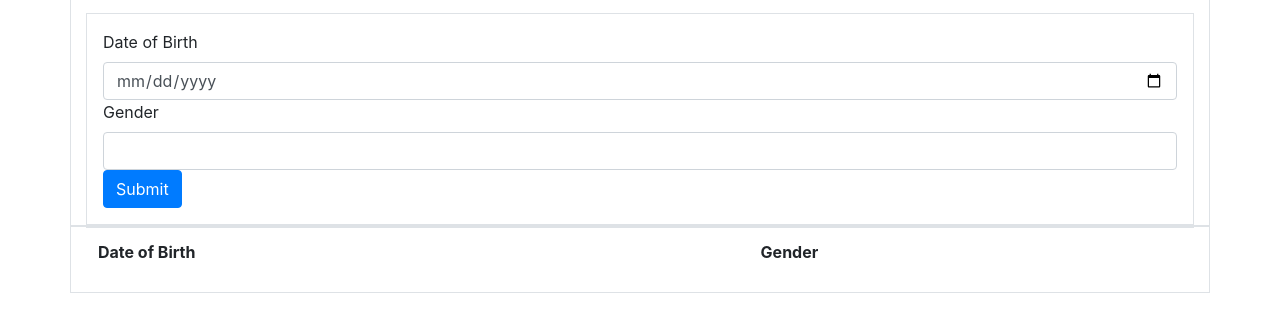
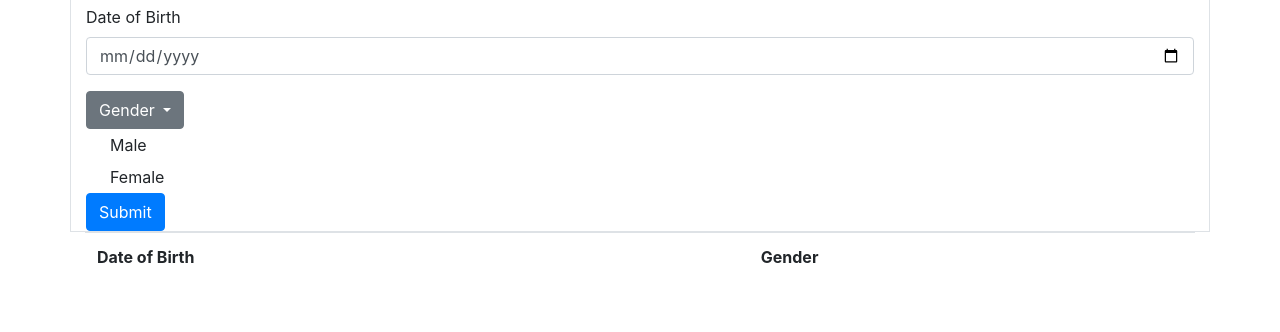
Before and after one commit to Mukenia-Mark/Web-App, a plain HTML site: page index.html in a window 1280 px wide. Shown: the part 52-384 px from the top of the page. Drawn offline with Linux system fonts and the light colour scheme.

Commit message:
add drop daow to choose gender

```diff
--- a/index.html
+++ b/index.html
@@ -10,21 +10,26 @@
       <div class='row border nt-3'>
         <div class='col-md-12'>
           <h1>What is your Akan Name?</h1>
-          <form id="nameForm" class="border p-3 mt-3">
-            <div class="nb-3">
-              <label for="Date of Birth" class="form-label"> Date of Birth</label>
-              <input type='date' class="form-control" id="Date of Birth" required>
+          <form>
+            <div class="form-group">
+              <label for="Date of Birth">Date of Birth</label>
+              <input type="date" class="form-control" id="Date of Birth">
             </div>
-            <div class="nb-3">
-              <label for="Gender" class="form-label">Gender</label>
-              <input type="text" class="form-control"id="Gender"required>
+            <div class="dropdown">
+              <button class="btn btn-secondary dropdown-toggle" type="button" id="dropdownMenu2" data-toggle="dropdown" aria-haspopup="true" aria-expanded="false">
+                Gender
+              </button>
+              <div class="Gender" aria-labelledby="dropdownMenu1">
+                <button class="dropdown-item" type="button">Male</button>
+                <button class="dropdown-item" type="button">Female</button>
+              </div>
             </div>
-            <button type="submit" id="addBtn" class="btn btn-primary">Submit</button>
+            <button type="submit" class="btn btn-primary">Submit</button>
           </form>
         </div>
       </div>
 
-      <div class="row border nt-3">
+      <div class="row">
         <div class="col-md-12">
           <table class="table">
             <thread>
```
